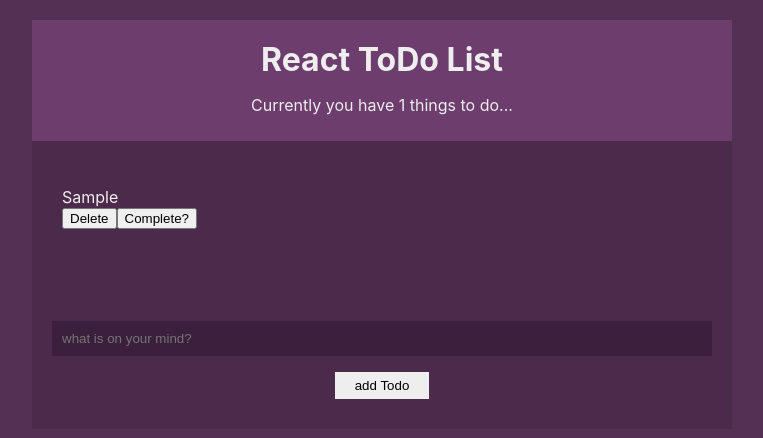
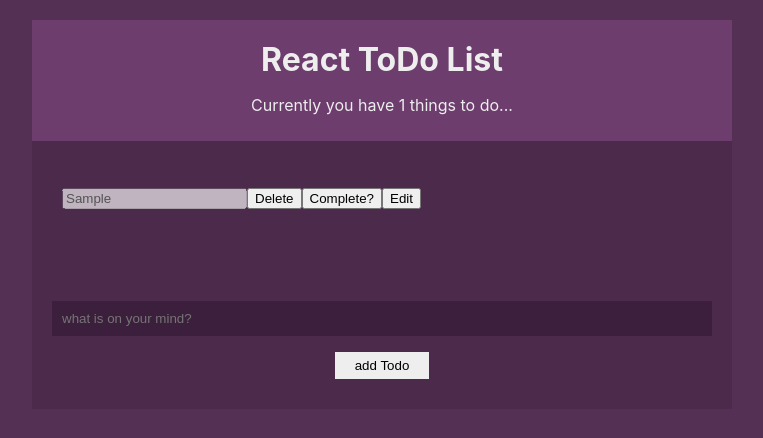
Before and after one commit to lucfercas/ToDoList-React, a React (Create React App) app: page / in a window 1280 px wide. Both pictures are taken after typing "Sample" into the empty fields and a click on the input "add Todo". Shown: the top 438 px of the page, without its empty margins (258-1021 px from the left). Built offline with nearby package versions, Linux system fonts and the light colour scheme.

Commit message:
edit function complete

```diff
--- a/src/components/ItemDetails.jsx
+++ b/src/components/ItemDetails.jsx
@@ -3,13 +3,21 @@
 
 
 const ItemDetails = ({ item }) => {
-    const { removeTodo, completeToggle } = useContext(ListContext)
+    const { removeTodo, completeToggle, editEnabler, editDoneToggle } = useContext(ListContext)
     return (
 
       <li>
-        <div className="title" style={{ textDecoration: item.complete ? "line-through" : "none" }}>{item.title}</div>
+
+        <input className="title"
+        style={{ textDecoration: item.complete ? "line-through" : "none" }}
+        value={item.title}
+        onChange={(e)=>{editEnabler(item.id, e.target.value)}}
+        onBlur={() => editEnabler(item.id, item.title)}
+        disabled={!item.editing}
+                   />
         <button onClick = {() => removeTodo(item.id)}>Delete</button>
         <button onClick = {() => completeToggle(item.id)} >Complete?</button>
+        <button onClick = {() => editDoneToggle(item.id)} >{item.editing? "Done": "Edit"}</button>
       </li>
     )
 
--- a/src/contexts/ListContext.jsx
+++ b/src/contexts/ListContext.jsx
@@ -21,7 +21,7 @@
 
 
     const addTodo = (title) => {
-        setItems([...items, {title, complete: false, id: uuid() }])
+        setItems([...items, {title, complete: false, editing: false, id: uuid() }])
 
     }
     const removeTodo = (id) => {
@@ -30,11 +30,21 @@
 
 
     const completeToggle = (id) =>{
-        setItems(items.map(item => item.id ==id?  { ...item, complete: !item.complete } : item))
+        setItems(items.map(item => item.id === id?  { ...item, complete: !item.complete } : item))
     };
 
+    const editEnabler = (id, newTitle) => {
+        setItems(items.map(item => item.id === id? {...item, title: newTitle } : item))
+    }
+
+    const editDoneToggle = (id) => {
+        setItems(items.map(item => item.id === id? { ...item, editing: !item.editing } : item))
+    }
+
+
+
     return (
-        <ListContext.Provider value={{items, addTodo, removeTodo, completeToggle}}>
+        <ListContext.Provider value={{items, addTodo, removeTodo, completeToggle,editEnabler, editDoneToggle}}>
             { props.children }
         </ListContext.Provider>
 
```
